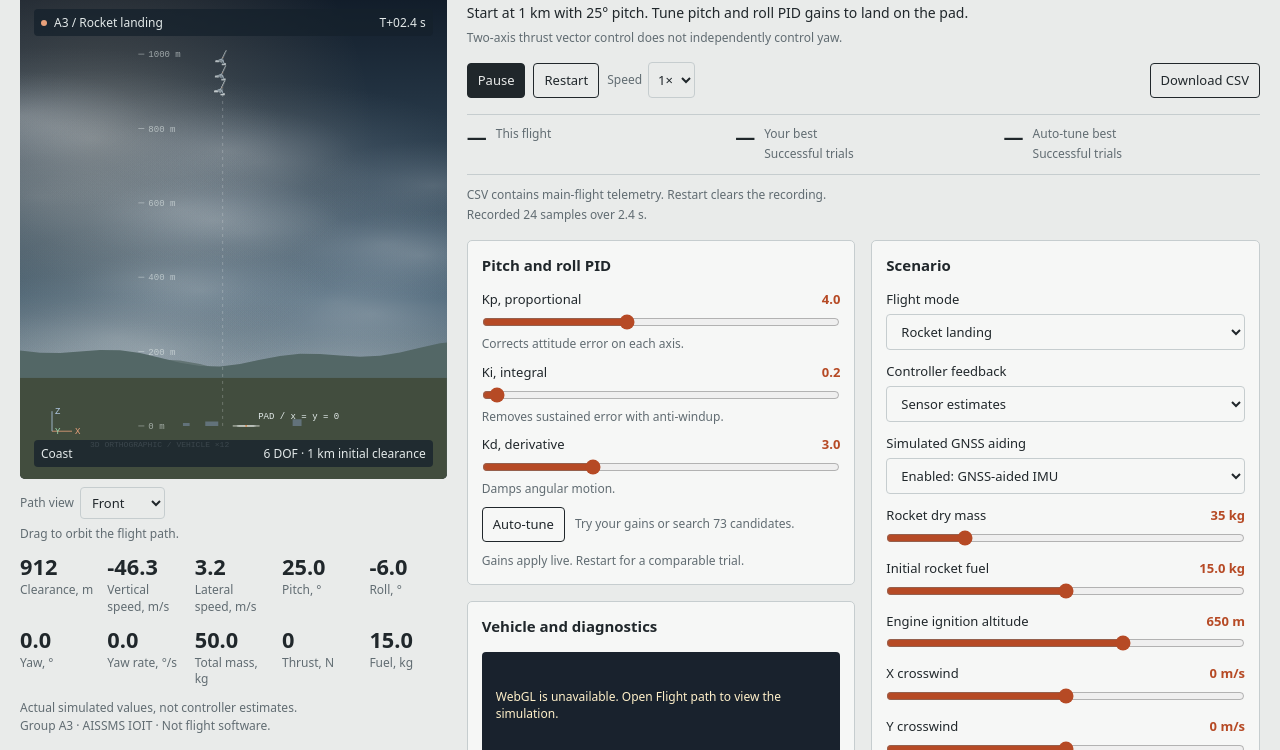
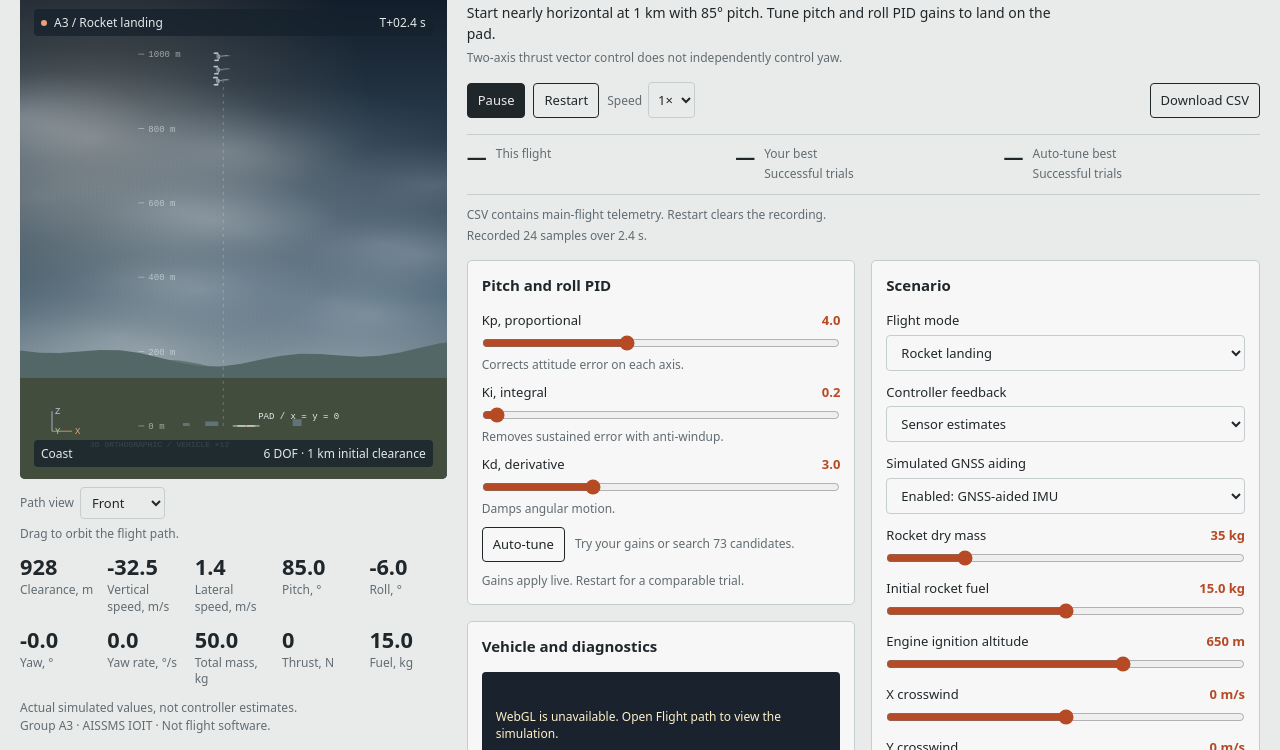
Before and after one commit to dugadnaman/TVC, a plain HTML site: page index.html in a window 1280 px wide. Shown: the part 50-800 px from the top of the page. Drawn offline with nearby package versions, Linux system fonts and the light colour scheme; animation ran at ten frames a second.

Commit message:
Start descent flights nearly horizontal
- Use 85 degree pitch for landing and tower catch starts
- Keep hover initialization and explicit attitude overrides unchanged
- Avoid the exact 90 degree preflight alignment ambiguity

```diff
--- a/index.html
+++ b/index.html
@@ -6,7 +6,7 @@
   <meta name="description" content="Group A3's rocket flight simulator with shared pitch and roll PID, sensor feedback and tilt-prop stabilization.">
   <title>Rocket flight simulator | Group A3</title>
   <link rel="stylesheet" href="simulator.css?v=paired-views-20261126">
-  <script type="module" src="simulator-app.js?v=paired-views-20261126"></script>
+  <script type="module" src="simulator-app.js?v=horizontal-20261126"></script>
 </head>
 <body>
 <main class="workspace" id="workspace">
@@ -26,7 +26,7 @@
       <div><b id="altitude">1,000</b>Clearance, m</div>
       <div><b id="vertical">−25.0</b>Vertical speed, m/s</div>
       <div><b id="horizontal">0.0</b>Lateral speed, m/s</div>
-      <div><b id="pitch">25.0</b>Pitch, °</div>
+      <div><b id="pitch">85.0</b>Pitch, °</div>
       <div><b id="roll">−6.0</b>Roll, °</div>
       <div><b id="yaw">0.0</b>Yaw, °</div>
       <div><b id="yaw-rate">0.0</b>Yaw rate, °/s</div>
--- a/simulator-app.js
+++ b/simulator-app.js
@@ -1,4 +1,4 @@
-import { RAD, DT, DEFAULTS, SENSOR_MODEL, clamp, clearance, attitude, newState, step, score, createSearch, diagnostics, evaluate } from './simulator-physics.js?v=scene-20261126';
+import { RAD, DT, DEFAULTS, SENSOR_MODEL, clamp, clearance, attitude, newState, step, score, createSearch, diagnostics, evaluate } from './simulator-physics.js?v=horizontal-20261126';
 import { scenarioDefinitions, summarizeBatch, telemetrySample, telemetryCSV } from './simulator-engineering.js?v=scene-20261126';
 import { drawSeries, drawSearch } from './simulator-renderer.js?v=paired-views-20261126';
 import { FlightRenderer } from './simulator-webgl.js?v=paired-views-20261126';
@@ -45,7 +45,7 @@ function updateMode() {
   $('offset').closest('.slider-row').hidden = !landing;
   $('mode-description').textContent = landing
     ? catching ? 'Start tilted at 1 km. Brake and align with the tower arms at 50 m clearance.'
-      : 'Start at 1 km with 25° pitch. Tune pitch and roll PID gains to land on the pad.'
+      : 'Start nearly horizontal at 1 km with 85° pitch. Tune pitch and roll PID gains to land on the pad.'
     : mono ? 'Climb from 2 m to the hover target. Control pitch and roll as propeller torque spins the body.'
       : 'Climb from 2 m to the target altitude. Hold position through pitch and roll disturbances.';
   $('mode-warning').textContent = mono
--- a/simulator-physics.js
+++ b/simulator-physics.js
@@ -109,7 +109,7 @@ export function newState(config = DEFAULTS) {
     throw new RangeError('controllerFeedback must be sensors or truth');
   }
   const landing = c.mode === 'landing' || c.mode === 'catch';
-  const roll = c.initialRollDeg * RAD, pitch = (c.initialPitchDeg ?? (landing ? 25 : 8)) * RAD;
+  const roll = c.initialRollDeg * RAD, pitch = (c.initialPitchDeg ?? (landing ? 85 : 8)) * RAD;
   const cr = Math.cos(roll / 2), sr = Math.sin(roll / 2);
   const cp = Math.cos(pitch / 2), sp = Math.sin(pitch / 2);
   const cy = Math.cos(c.initialYawDeg * RAD / 2), sy = Math.sin(c.initialYawDeg * RAD / 2);
```
